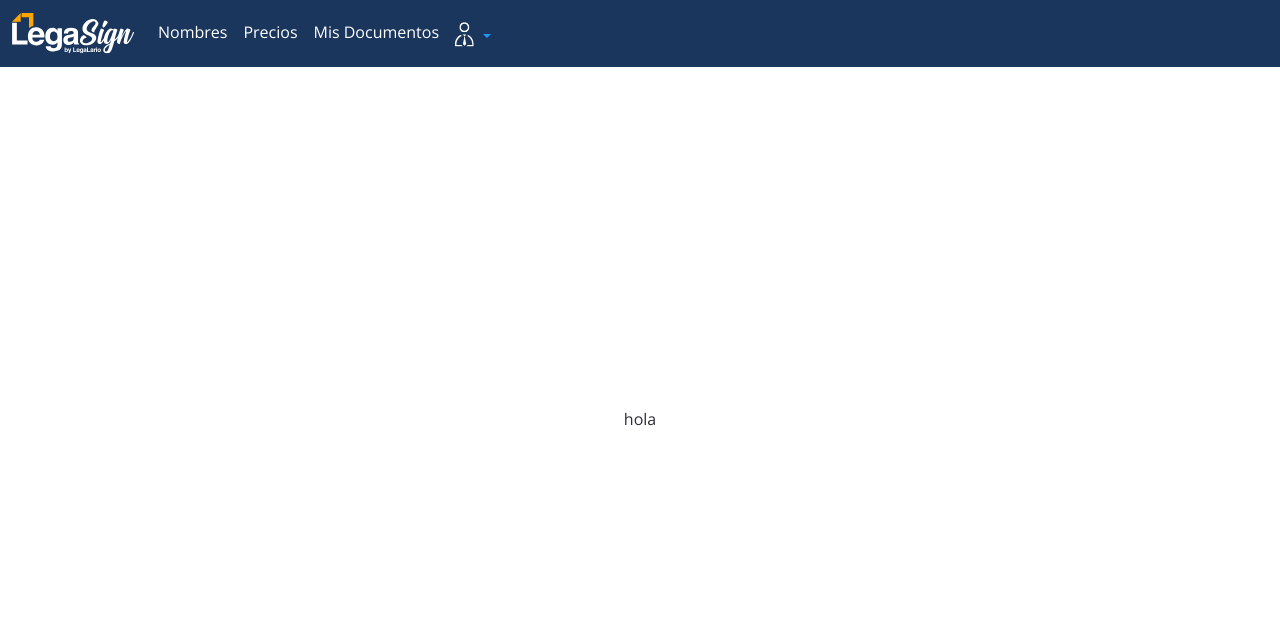
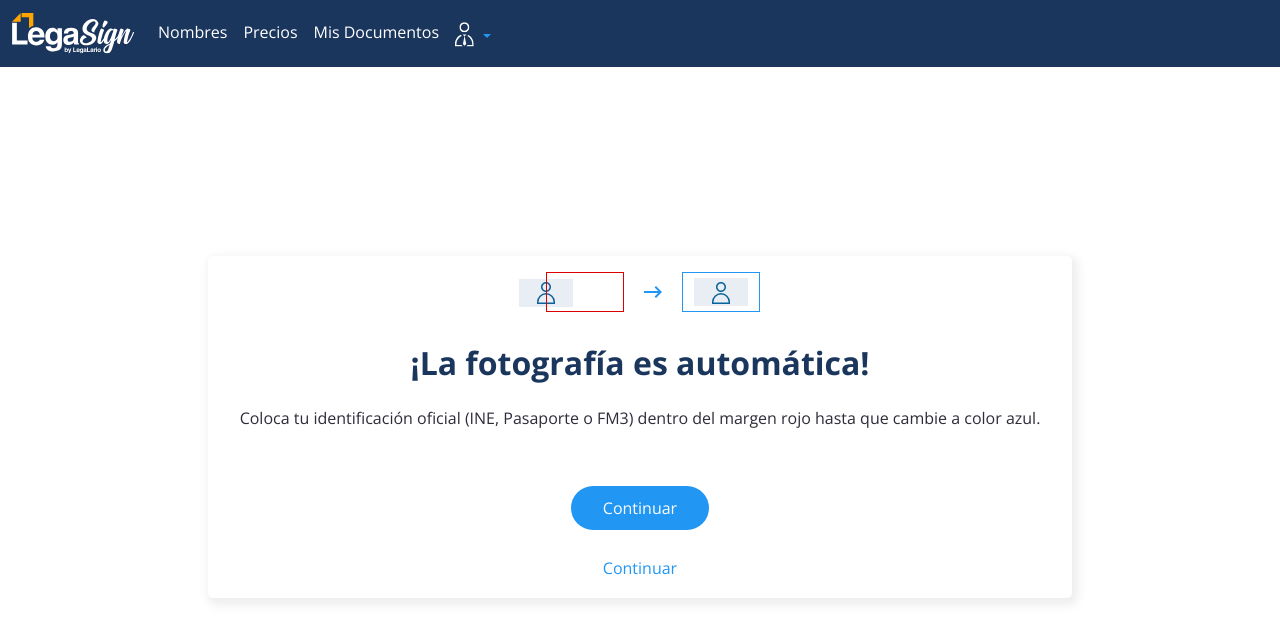
Before and after one commit to UxMiriam/photo-face, an Angular app: page / in a window 1280 px wide. Shown: the top 642 px of the page. Built offline with nearby package versions, Linux system fonts and the light colour scheme.

Commit message:
communication between components

```diff
--- a/src/app/card/card.component.html
+++ b/src/app/card/card.component.html
@@ -2,7 +2,7 @@
     <div class="header-card" *ngIf="showHeader">
     </div>
     <div class="body-card">
-        <img [src]="imageUrl" alt={{imgAlt}} class="image-card"/>
+        <img [src]="imageUrl" alt={{imgAlt}} class="image-card" />
         <h2>{{title}}</h2>
         <p class="paraghap-card">{{ paragraph}}</p>
     </div>
--- a/src/app/card/card.component.ts
+++ b/src/app/card/card.component.ts
@@ -1,4 +1,4 @@
-import { Component, OnInit } from '@angular/core';
+import { Component, Input, OnInit } from '@angular/core';
 
 
 /**
@@ -12,14 +12,21 @@ import { Component, OnInit } from '@angular/core';
   templateUrl: './card.component.html',
   styleUrls: ['./card.component.scss']
 })
-export class CardComponent implements OnInit{
-  showHeader?: boolean = true;
-  imageUrl?: string = '../../assets/img/autophoto/credencial-muestra.svg';
-  imgAlt?: string = 'texto descriptivo'
-  title: string = '¡La fotografía es automática!';
-  paragraph: string = 'Coloca tu identificación oficial (INE, Pasaporte o FM3) dentro del margen rojo hasta que cambie a color azul.';
+export class CardComponent implements OnInit {
+  @Input() data: any;
+  showHeader?: boolean = false;
+  imageUrl?: string;
+  imgAlt?: string;
+  title: string = '';
+  paragraph: string = '';
+  showBtnGhost?: boolean = false;
 
-  ngOnInit(){
-
+  ngOnInit() {
+    this.showHeader = this.data.showHeader;
+    this.imageUrl = this.data.imageUrl;
+    this.imgAlt = this.data.imgAlt;
+    this.title = this.data.title;
+    this.paragraph = this.data.paragraph;
+    this.showBtnGhost = this.data.showBtnGhost;
   }
 }
--- a/src/app/id-photo/id-photo.component.html
+++ b/src/app/id-photo/id-photo.component.html
@@ -1,2 +1 @@
-<!-- <app-card></app-card> -->
-<p>hola</p>
+<app-card [data]="passData"></app-card>
--- a/src/app/id-photo/id-photo.component.ts
+++ b/src/app/id-photo/id-photo.component.ts
@@ -9,5 +9,10 @@ import { Component } from '@angular/core';
   styleUrls: ['./id-photo.component.scss']
 })
 export class IdPhotoComponent {
-
+  passData = {
+    imageUrl: '../../assets/img/autophoto/credencial-muestra.svg',
+    imgAlt: 'texto descriptivo',
+    title: '¡La fotografía es automática!',
+    paragraph: 'Coloca tu identificación oficial (INE, Pasaporte o FM3) dentro del margen rojo hasta que cambie a color azul.',
+  }
 }
```
